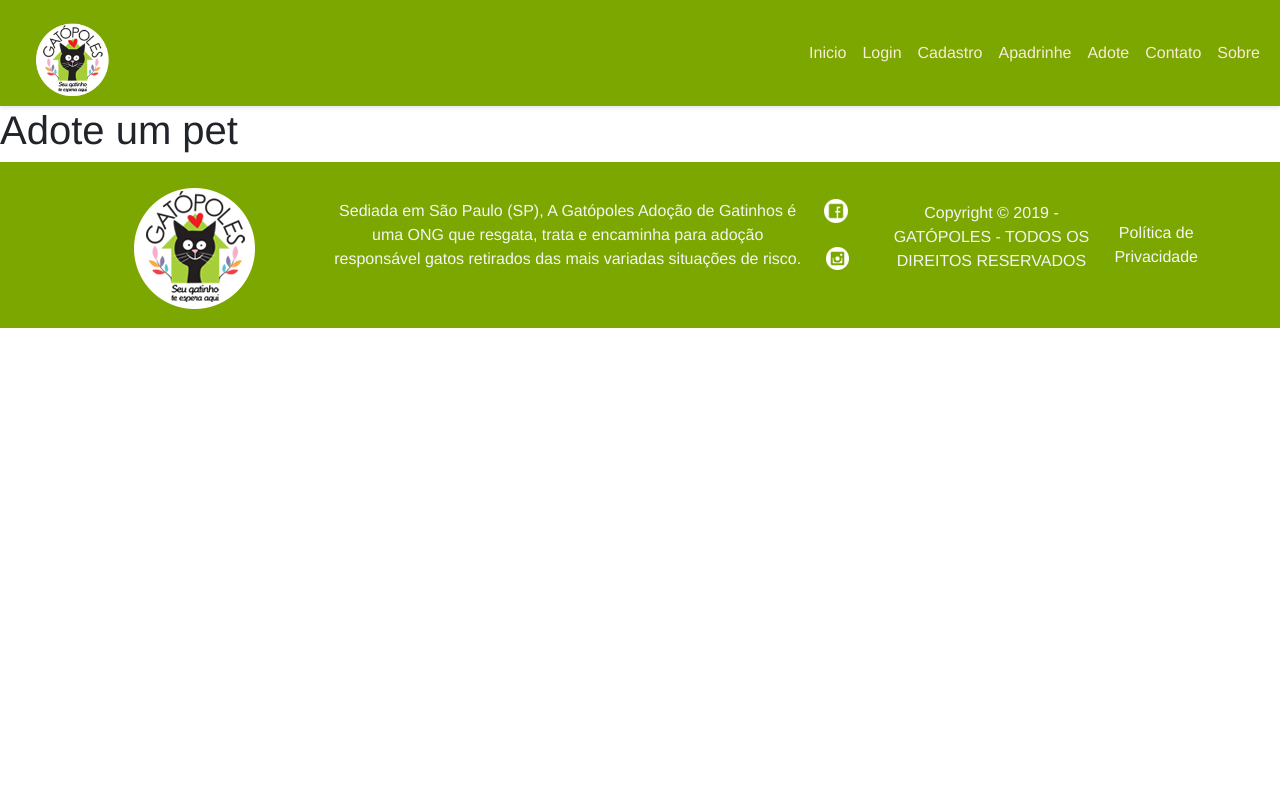
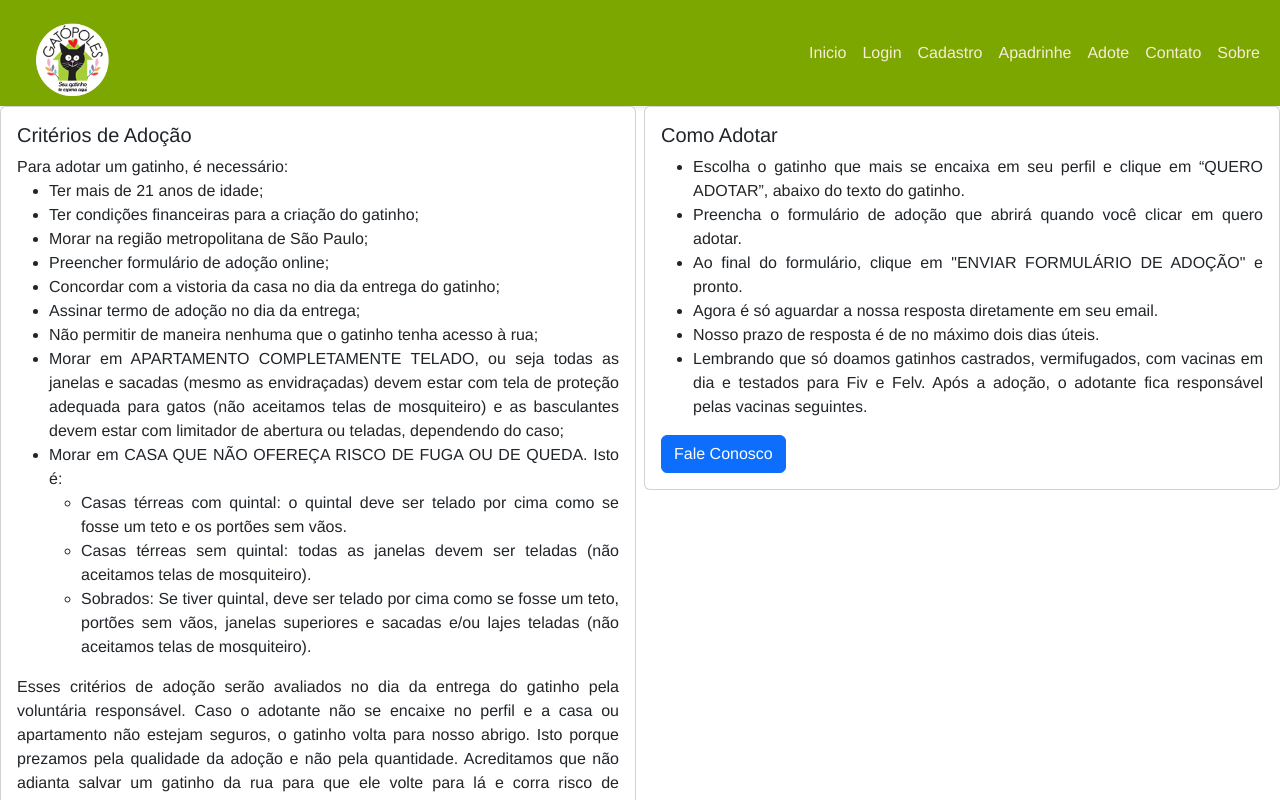
Before and after one commit to leoo-tech/AtividadeSemana4, a React (Vite) app: page /adote in a window 1280 px wide. Shown: the top 800 px of the page. Built offline with nearby package versions, Linux system fonts and the light colour scheme.

Commit message:
pagina Adoção feita

```diff
--- /dev/null
+++ b/src/components/styles/Adote.css
@@ -0,0 +1,4 @@
+.no-hover:hover {
+    transform: none !important;
+    box-shadow: none !important;
+}
--- a/src/pages/Adote.jsx
+++ b/src/pages/Adote.jsx
@@ -1,7 +1,116 @@
+import { Card, Button, Row, Col } from "react-bootstrap";
+import { Link } from "react-router-dom";
+import "../components/styles/Adote.css";
+
 export default function Adote() {
   return (
-    <div>
-      <h1>Adote um pet</h1>
+    <div className="adote">
+      <Row xs={1} md={2} className="g-2">
+        <Col>
+          <Card className="no-hover" style={{ width: "100%" }}>
+            <Card.Body>
+              <Card.Title>Critérios de Adoção</Card.Title>
+              <Card.Text>
+                Para adotar um gatinho, é necessário:
+                <ul style={{ textAlign: "justify" }}>
+                  <li>Ter mais de 21 anos de idade;</li>
+                  <li>Ter condições financeiras para a criação do gatinho;</li>
+                  <li>Morar na região metropolitana de São Paulo;</li>
+                  {/* ... outros critérios ... */}
+                  <li>Preencher formulário de adoção online;</li>
+                  <li>
+                    Concordar com a vistoria da casa no dia da entrega do
+                    gatinho;
+                  </li>
+                  <li>Assinar termo de adoção no dia da entrega;</li>
+                  <li>
+                    Não permitir de maneira nenhuma que o gatinho tenha acesso à
+                    rua;
+                  </li>
+                  <li>
+                    Morar em APARTAMENTO COMPLETAMENTE TELADO, ou seja todas as
+                    janelas e sacadas (mesmo as envidraçadas) devem estar com
+                    tela de proteção adequada para gatos (não aceitamos telas de
+                    mosquiteiro) e as basculantes devem estar com limitador de
+                    abertura ou teladas, dependendo do caso;
+                  </li>
+                  <li>
+                    Morar em CASA QUE NÃO OFEREÇA RISCO DE FUGA OU DE QUEDA.
+                    Isto é:
+                    <ul>
+                      <li>
+                        Casas térreas com quintal: o quintal deve ser telado por
+                        cima como se fosse um teto e os portões sem vãos.
+                      </li>
+                      <li>
+                        Casas térreas sem quintal: todas as janelas devem ser
+                        teladas (não aceitamos telas de mosquiteiro).
+                      </li>
+                      <li>
+                        Sobrados: Se tiver quintal, deve ser telado por cima
+                        como se fosse um teto, portões sem vãos, janelas
+                        superiores e sacadas e/ou lajes teladas (não aceitamos
+                        telas de mosquiteiro).
+                      </li>
+                    </ul>
+                  </li>
+                </ul>
+                <p style={{ textAlign: "justify" }}>
+                  Esses critérios de adoção serão avaliados no dia da entrega do
+                  gatinho pela voluntária responsável. Caso o adotante não se
+                  encaixe no perfil e a casa ou apartamento não estejam seguros,
+                  o gatinho volta para nosso abrigo. Isto porque prezamos pela
+                  qualidade da adoção e não pela quantidade. Acreditamos que não
+                  adianta salvar um gatinho da rua para que ele volte para lá e
+                  corra risco de atropelamento, envenenamento, maldade humana,
+                  doenças, etc.
+                </p>
+              </Card.Text>
+              <Button variant="primary" as={Link} to="/formAdote">
+                Quero Adotar
+              </Button>
+            </Card.Body>
+          </Card>
+        </Col>
+        <Col>
+          <Card className="no-hover" style={{ width: "100%" }}>
+            <Card.Body>
+              <Card.Title>Como Adotar</Card.Title>
+              <Card.Text>
+                <ul style={{ textAlign: "justify" }}>
+                  <li>
+                    Escolha o gatinho que mais se encaixa em seu perfil e clique
+                    em “QUERO ADOTAR”, abaixo do texto do gatinho.
+                  </li>
+                  <li>
+                    Preencha o formulário de adoção que abrirá quando você
+                    clicar em quero adotar.
+                  </li>
+                  <li>
+                    Ao final do formulário, clique em "ENVIAR FORMULÁRIO DE
+                    ADOÇÃO" e pronto.
+                  </li>
+                  <li>
+                    Agora é só aguardar a nossa resposta diretamente em seu
+                    email.
+                  </li>
+                  <li>
+                    Nosso prazo de resposta é de no máximo dois dias úteis.
+                  </li>
+                  <li>
+                    Lembrando que só doamos gatinhos castrados, vermifugados,
+                    com vacinas em dia e testados para Fiv e Felv. Após a
+                    adoção, o adotante fica responsável pelas vacinas seguintes.
+                  </li>
+                </ul>
+              </Card.Text>
+              <Button variant="primary" as={Link} to="/contato">
+                Fale Conosco
+              </Button>
+            </Card.Body>
+          </Card>
+        </Col>
+      </Row>
     </div>
   );
 }
```
